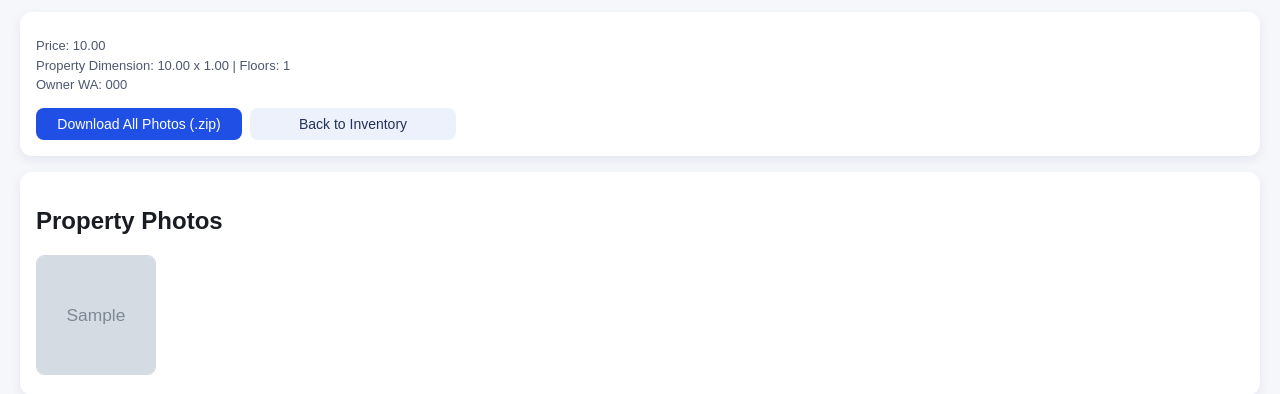
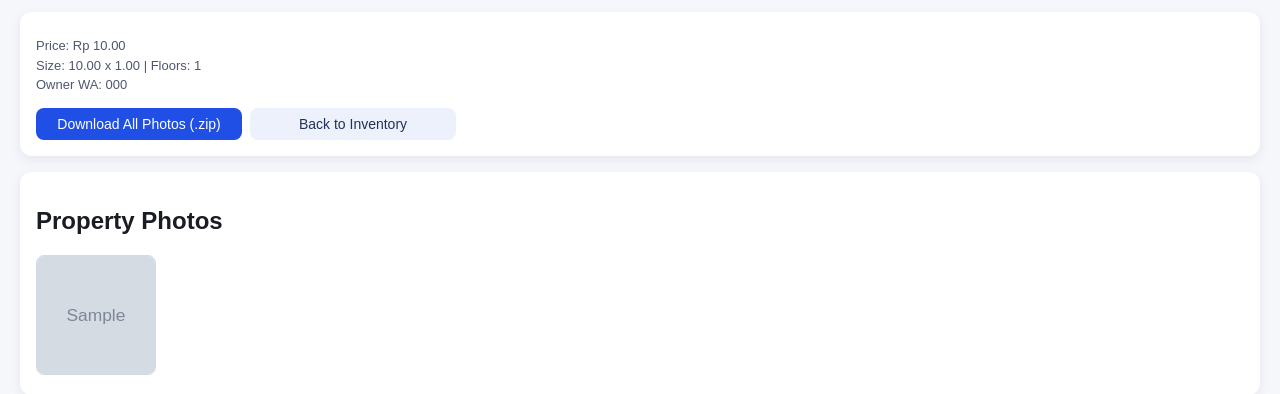
Before and after one commit to felichn/iconproperty, a Django app: page /properties/1/ in a window 1280 px wide. Shown: the part 95-489 px from the top of the page. Run offline with Django 5.2, Linux system fonts and the light colour scheme; tables that the repository leaves empty hold one stand-in row (values such as "Sample post"); grey boxes marked "Sample" are stand-in pictures; some libraries are stand-ins or nearby versions.

Commit message:
Revert dimension label and show price in Rp
Co-authored-by: felichn <felichn@users.noreply.github.com>

```diff
--- a/inventory/static/inventory/app.jsx
+++ b/inventory/static/inventory/app.jsx
@@ -323,8 +323,8 @@ function InventoryApp() {
                 <span>{property.property_type_label}</span>
               </div>
               <p className="property-meta">
-                {property.listing_mode_label} | Price: {property.price}<br />
-                Property Dimension: {property.width} x {property.length} | Floors: {property.floors}<br />
+                {property.listing_mode_label} | Price: Rp {property.price}<br />
+                Size: {property.width} x {property.length} | Floors: {property.floors}<br />
                 Area: {property.area}<br />
                 Owner WA: {property.owner_whatsapp_number}
               </p>
--- a/inventory/templates/inventory/property_detail.html
+++ b/inventory/templates/inventory/property_detail.html
@@ -18,8 +18,8 @@
     <main>
         <section class="panel">
             <p class="property-meta">
-                Price: {{ property.price }}<br />
-                Property Dimension: {{ property.width }} x {{ property.length }} | Floors: {{ property.floors }}<br />
+                Price: Rp {{ property.price }}<br />
+                Size: {{ property.width }} x {{ property.length }} | Floors: {{ property.floors }}<br />
                 Owner WA: {{ property.owner_whatsapp_number }}
             </p>
             <div class="actions-inline" style="max-width: 420px;">
```
